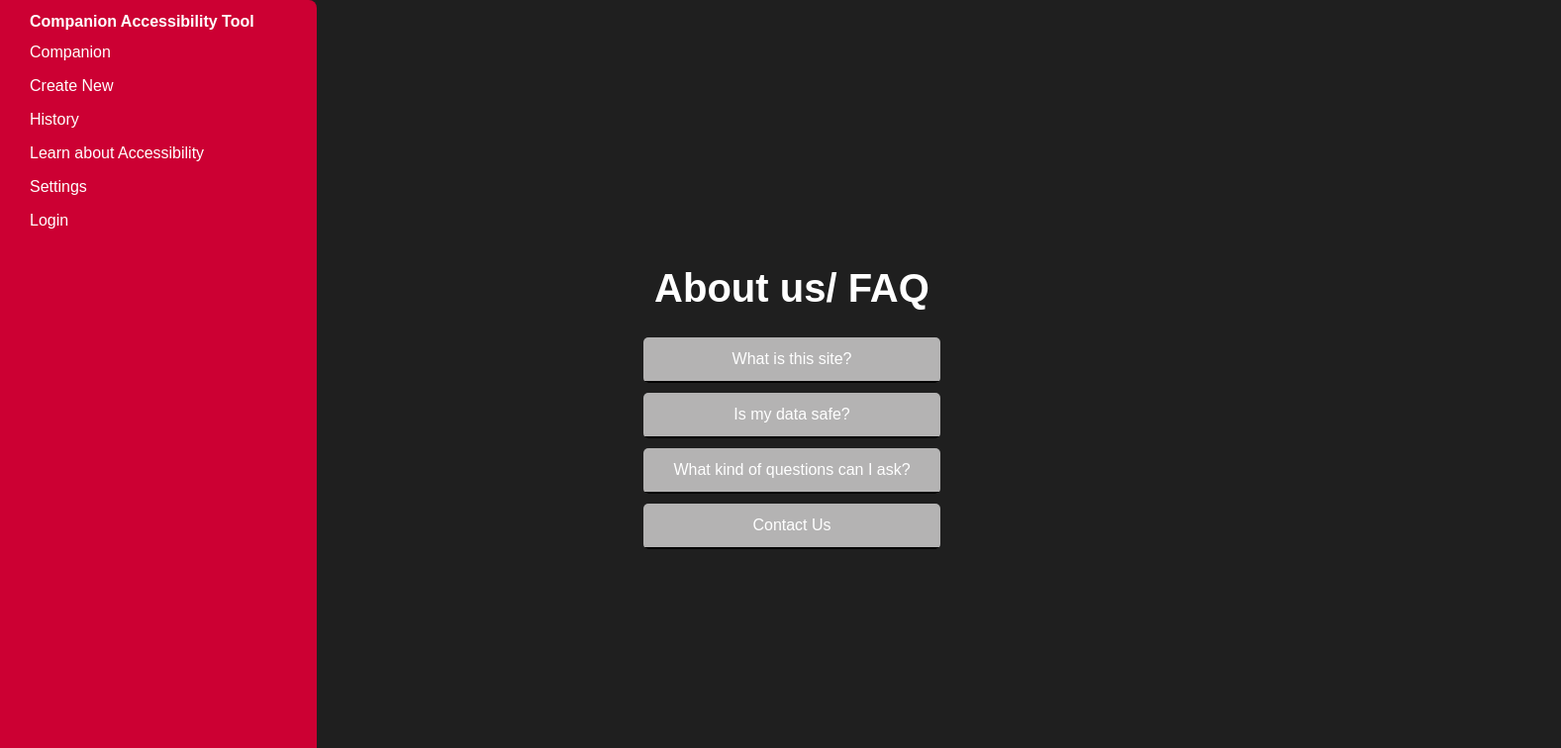
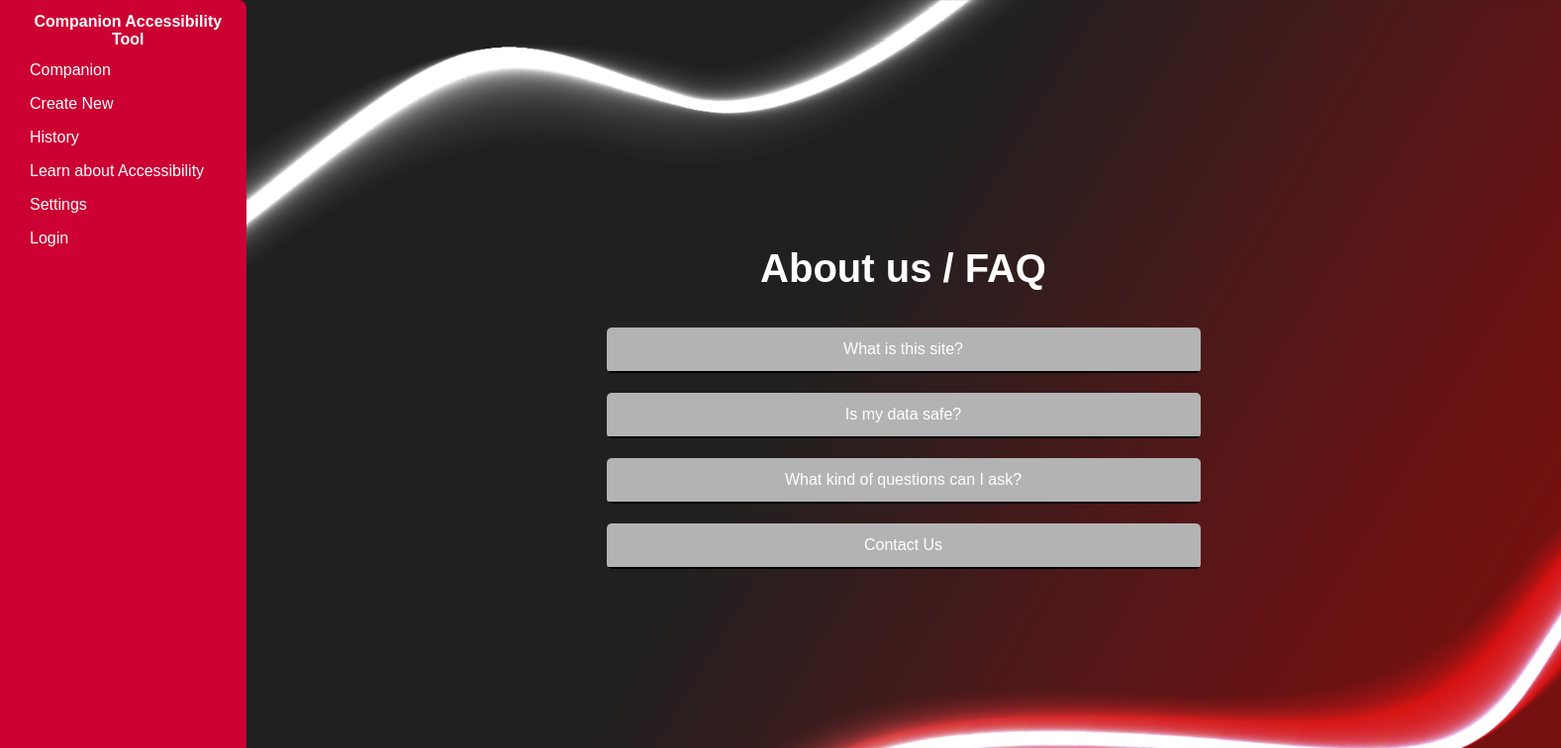
Before and after one commit to andriusavenido/Companion_GNG2101, a React (Vite) app in the folder client/: page /Companion_GNG2101/about in a window 1280 px wide. Shown: the top 756 px of the page at 99% size, 1577 px wide, since content can reach past the window. Built offline with nearby package versions, Linux system fonts and the light colour scheme; no server answers; a web font is replaced by a local one.

Commit message:
updated about

```diff
--- a/client/src/pages/About/About.jsx
+++ b/client/src/pages/About/About.jsx
@@ -18,8 +18,8 @@ const About = () => {
     };
 
     return (
-        <div className="about">
-            <h1 className={styles.h1}>About us/ FAQ</h1>
+        <div className={styles.about}>
+            <h1 className={styles.h1}>About us / FAQ</h1>
             <Dropdown
                 title="What is this site?"
                 isOpen={openDropdowns.includes('What is this site?')}
@@ -29,7 +29,7 @@ const About = () => {
                     This tool was designed and created by 5 University of Ottawa students.
                     This tool aims to provide professors with specialized help to make
                     their courses more accessible. We work with Ally LMS Tool Integration.
-                    Whether it's a CVS file or a simple question, this tool can help!
+                    Whether it's a CSV file or a simple question, this tool can help!
                 </p>
             </Dropdown>
             <Dropdown
```
